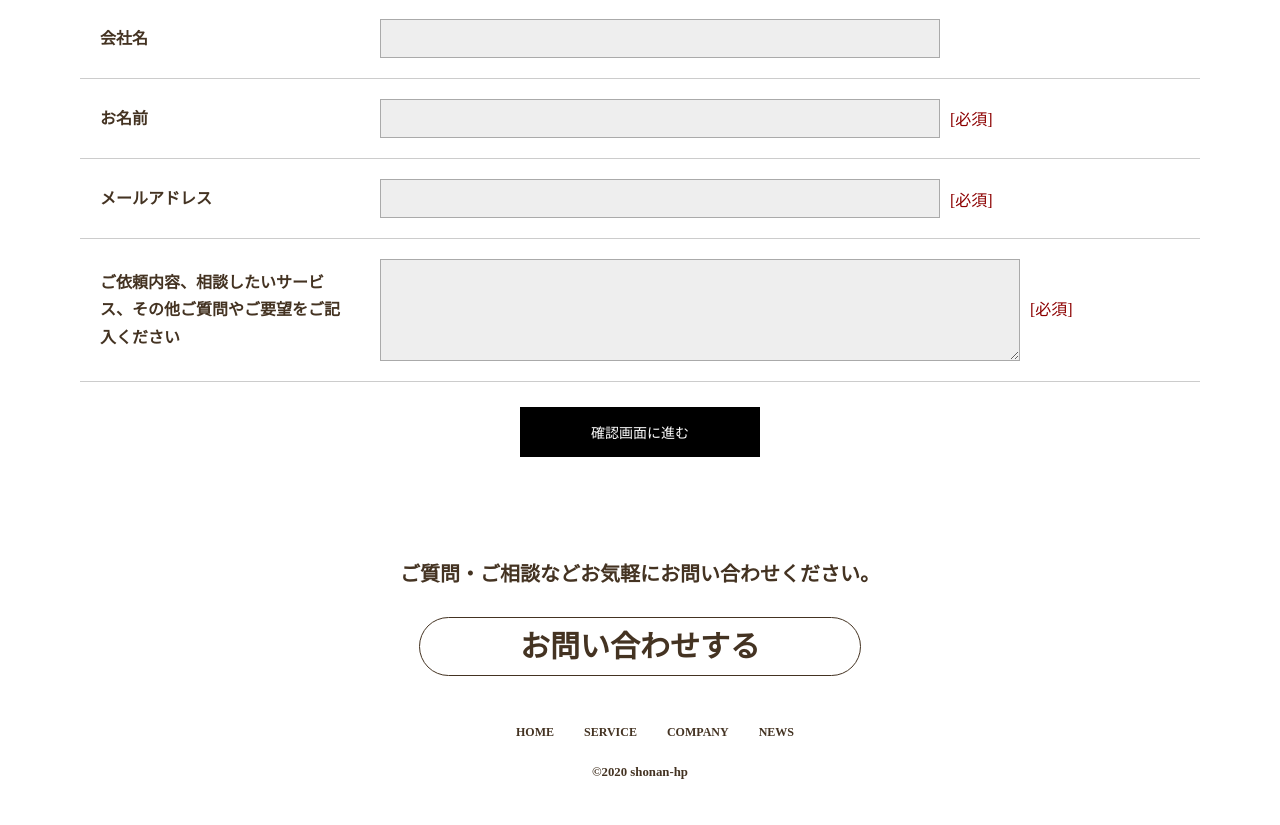
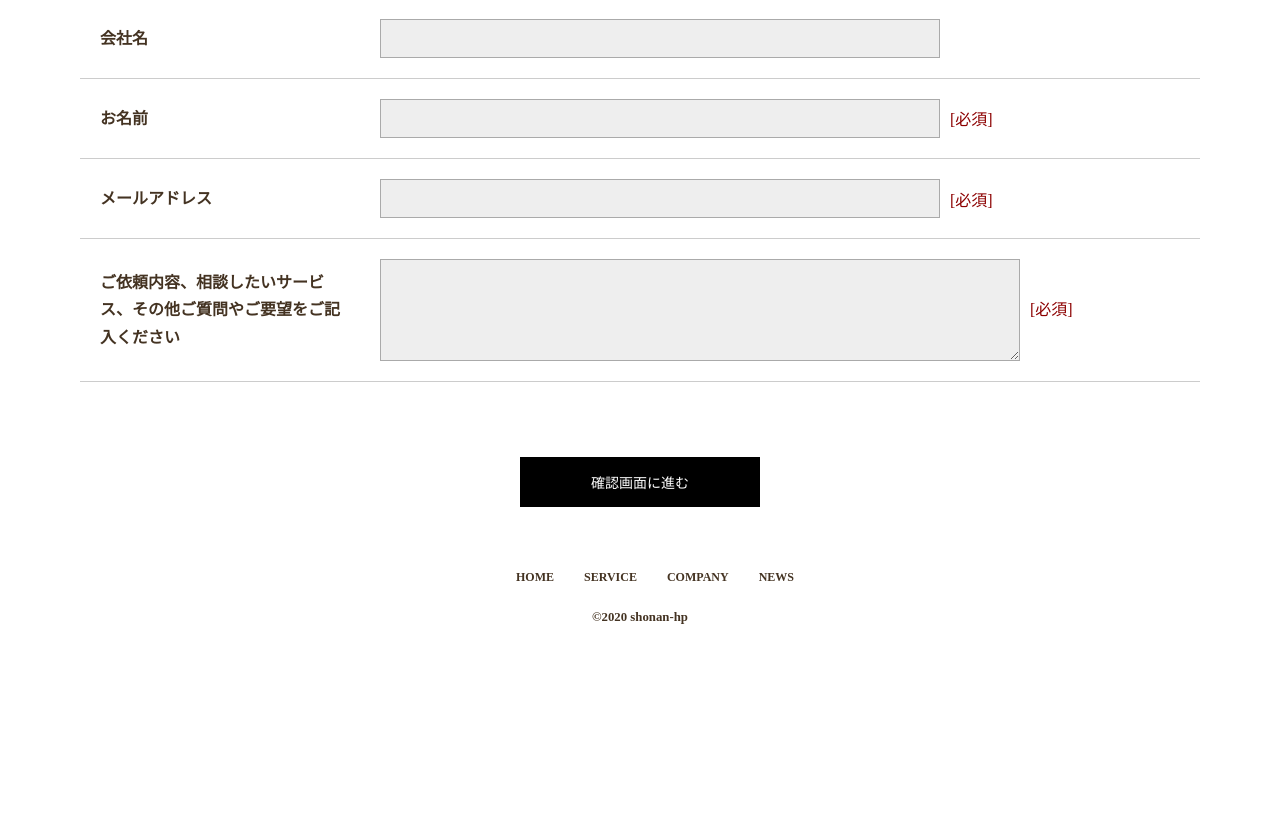
Before and after one commit to JUNJI-MUROI/hp, a PHP site: page /contact.html in a window 1280 px wide. Shown: the part 372-1197 px from the top of the page. After the commit the page ends 996 px from the top, so only its background shows below. Run offline with PHP 8.4, Linux system fonts and the light colour scheme; some libraries are stand-ins or nearby versions.

Commit message:
細かいデザインを変更しました。

```diff
--- a/contact.html
+++ b/contact.html
@@ -67,10 +67,7 @@
   </div>
 
   <footer class="wrapper page-footer">
-    <p class="footer-p">ご質問・ご相談などお気軽にお問い合わせください。</p>
-    <div>
-    <h2><a href="contact.html" class="footer-contact-button">お問い合わせする</a></h2>
-    </div>
+
     <div class="footer-min">
     <nav>
       <ul class="footer-nav">
--- a/qanda.html
+++ b/qanda.html
@@ -14,7 +14,7 @@
 </head>
 
 <body>
-  <header class="page-header wrapper">
+  <header class="page-header wrapper ">
     <a href="index.html"> <img src="image/home-icon.png" alt="home-icon" class="logo"></a>
     <nav>
       <ul class="main-nav">
@@ -39,7 +39,7 @@
     <h3>Web制作に関するご質問</h3>
     </div>
 
-<div class="wrapper">
+<div class="wrapper qanda">
     <div class="situmon-box">
         <div class="q"><p>今使っているサーバやドメインは使えますか？</p></div>
         <div class="a"><p>サーバの状態や、ご契約のプランによってはそのままお使いいただくことが可能です。弊社からサーバやドメインの契約・移転代行のご案内も行っています。<br>※ご契約しているWeb制作会社様によっては、ドメイン譲渡を行わない場合も御座います。</p></div>
--- a/style.css
+++ b/style.css
@@ -352,6 +352,7 @@ small{
     font-style: normal;
     padding: 15px 30px;
     padding-top: 0;
+    margin-top: 0;
     box-sizing: border-box;
     display: inline-block;
 }
@@ -435,6 +436,7 @@ input[type="submit"] {
   display: block;
   margin: 25px auto 60px auto;
   cursor: pointer;
+  margin-top: 75px;
 }
 
 input[type="submit"]:hover{
@@ -456,7 +458,8 @@ input[type="submit"]:hover{
 }
 
 .maggage-txt {
-  padding-bottom: 40px;
+  padding-bottom: 25px;
+  padding-top: 30px;
 }
 
 .maggage-txt h3 {
@@ -577,6 +580,8 @@ input[type="submit"]:hover{
     vertical-align: middle;
     box-sizing: border-box;
 }
+
+
 /*
 <<<<<<< HEAD
 >>>>>>> 8ce605440b75ede39f69a415d9e07b90674c5684
```
